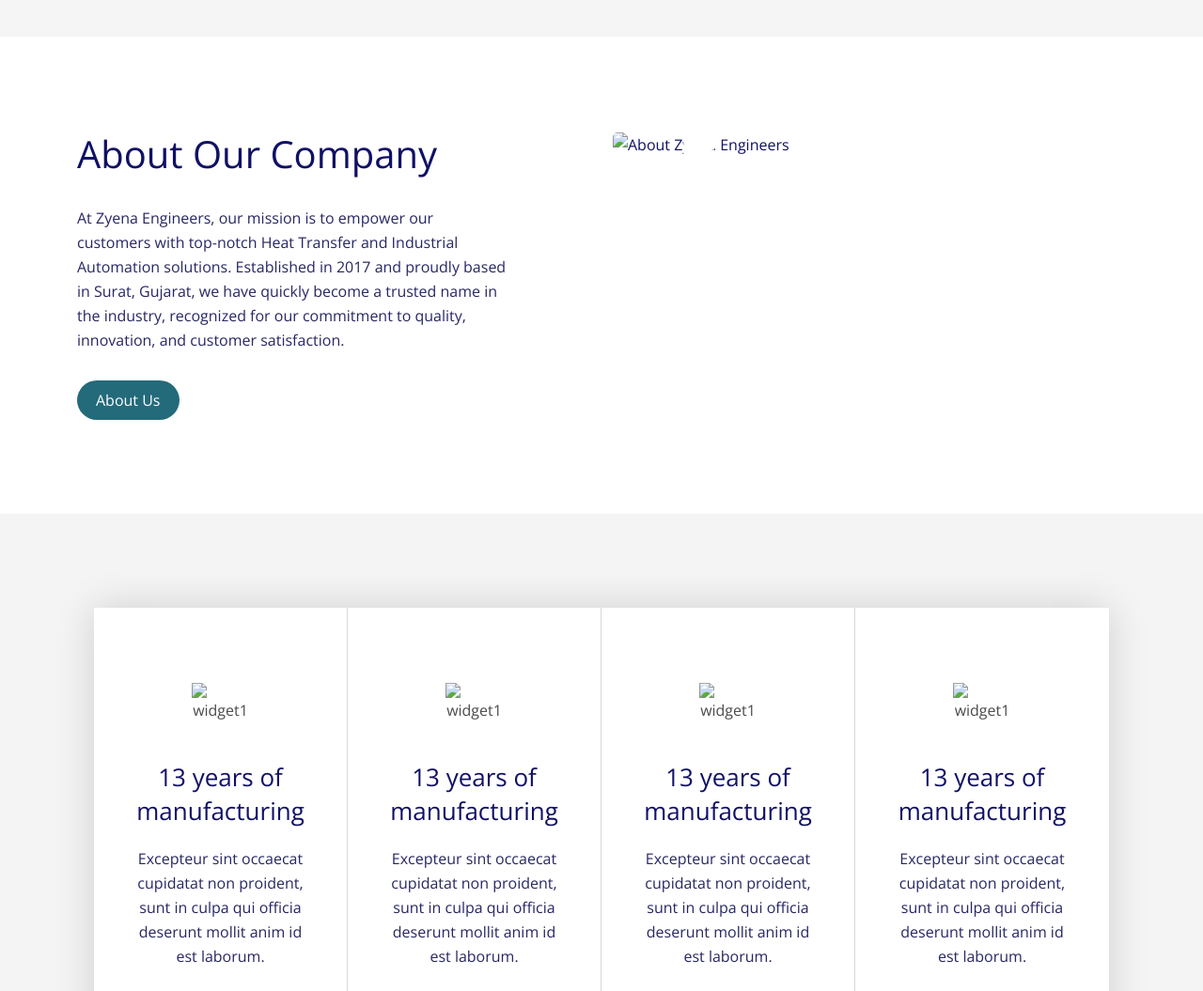
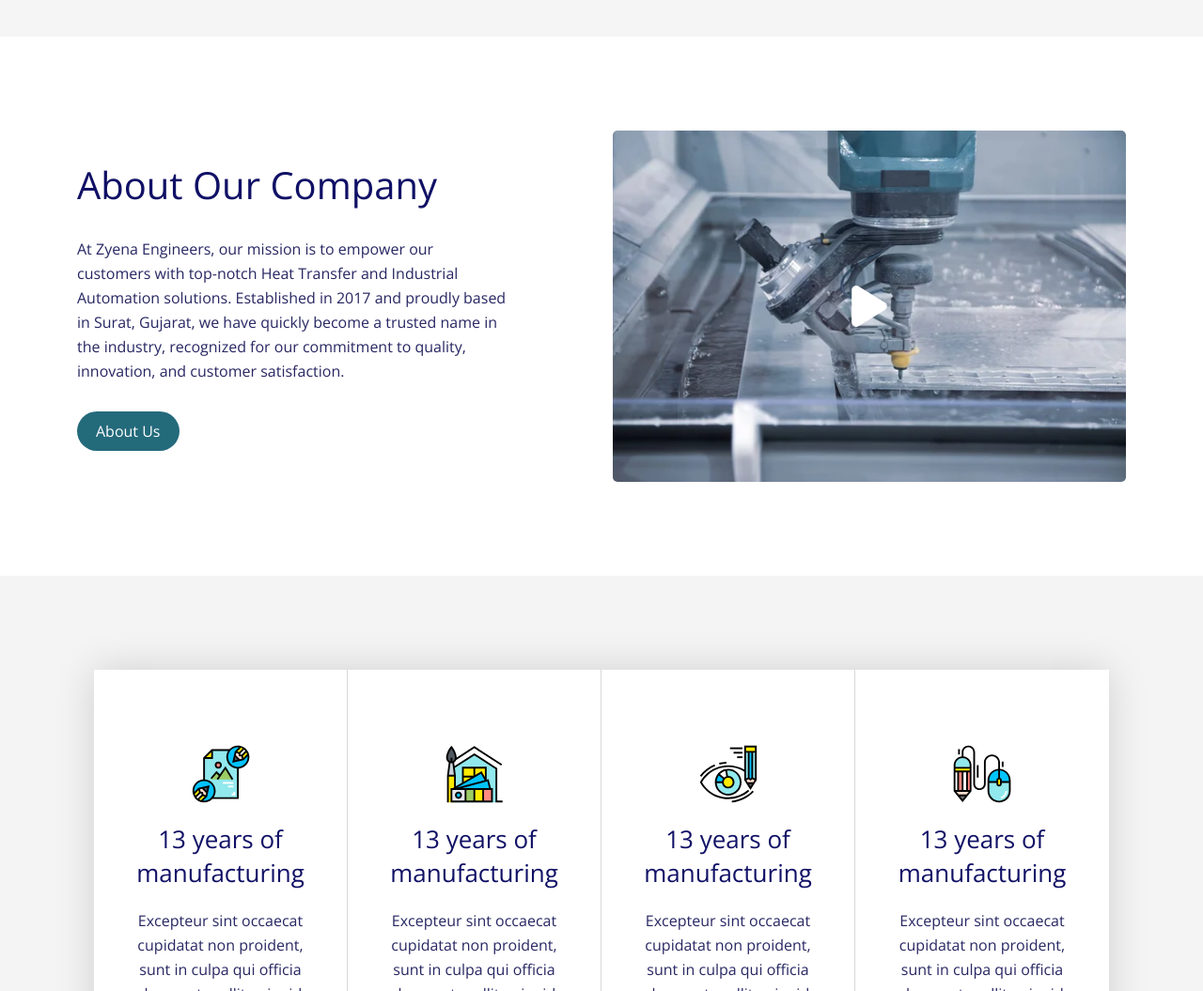
Before and after one commit to krupakumbhani/zyena, a plain HTML site: page index.html in a window 1280 px wide. Shown: the part 1300-2355 px from the top of the page at 94% size. Drawn offline with nearby package versions, Linux system fonts and the light colour scheme.

Commit message:
Update index.html

```diff
--- a/index.html
+++ b/index.html
@@ -301,7 +301,7 @@
             <div class="about-video">
               <div class="video-wrapper">
                 <img
-                  src=".assets/images/machine.jpeg"
+                  src="assets/images/machine.jpeg"
                   alt="About Zyena Engineers"
                   class="img-fluid"
                 />
@@ -352,7 +352,7 @@
           <div class="col-lg-3">
             <div class="widget-wrap">
               <div class="widget-icon">
-                <img src=".assets/images/widget1.svg" alt="widget1" />
+                <img src="assets/images/widget1.svg" alt="widget1" />
               </div>
               <div class="widget-heading">13 years of manufacturing</div>
               <div class="widget-text">
@@ -366,7 +366,7 @@
           <div class="col-lg-3">
             <div class="widget-wrap">
               <div class="widget-icon">
-                <img src=".assets/images/widget2.svg" alt="widget1" />
+                <img src="assets/images/widget2.svg" alt="widget1" />
               </div>
               <div class="widget-heading">13 years of manufacturing</div>
               <div class="widget-text">
@@ -380,7 +380,7 @@
           <div class="col-lg-3">
             <div class="widget-wrap">
               <div class="widget-icon">
-                <img src=".assets/images/widget3.svg" alt="widget1" />
+                <img src="assets/images/widget3.svg" alt="widget1" />
               </div>
               <div class="widget-heading">13 years of manufacturing</div>
               <div class="widget-text">
@@ -394,7 +394,7 @@
           <div class="col-lg-3">
             <div class="widget-wrap">
               <div class="widget-icon">
-                <img src=".assets/images/widget4.svg" alt="widget1" />
+                <img src="assets/images/widget4.svg" alt="widget1" />
               </div>
               <div class="widget-heading">13 years of manufacturing</div>
               <div class="widget-text">
```
